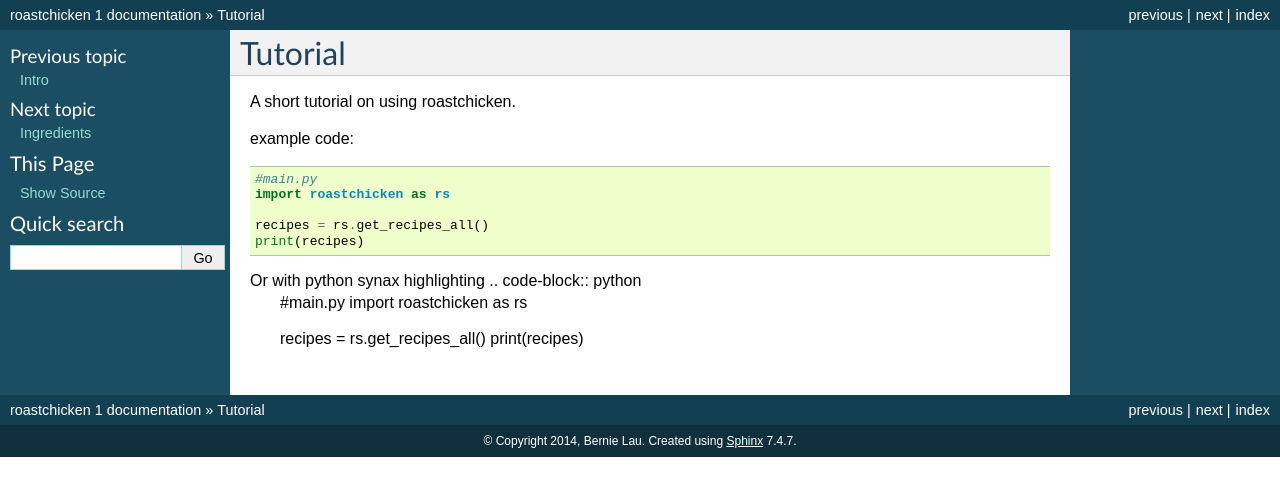
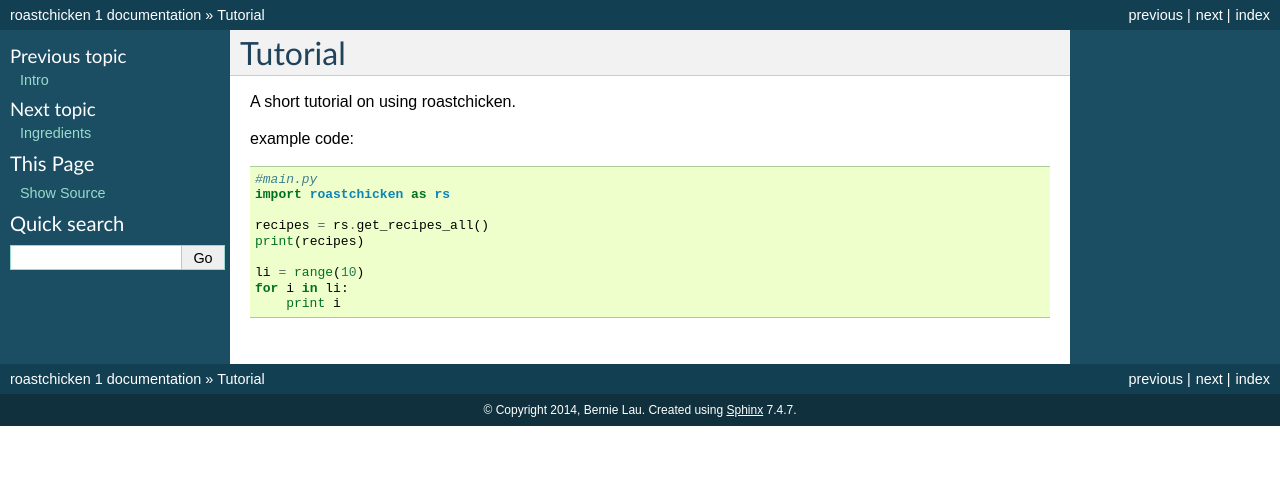
Before and after one commit to launerbie/roastchicken, a Sphinx documentation site: the page built from docs/source/tutorial.rst, in a window 1280 px wide. Shown: the top 496 px of the page. Built offline with Sphinx 7.4.7, drawn with Linux system fonts in a browser that asks for light colours; formulas are drawn with MathJax 3.

Commit message:
python is implicitly default language when using ::?

```diff
--- a/docs/source/tutorial.rst
+++ b/docs/source/tutorial.rst
@@ -12,9 +12,6 @@
     recipes = rs.get_recipes_all()
     print(recipes)
 
-Or with python synax highlighting .. code-block:: python
-    #main.py
-    import roastchicken as rs
-
-    recipes = rs.get_recipes_all()
-    print(recipes)
+    li = range(10)
+    for i in li:
+        print i
```
